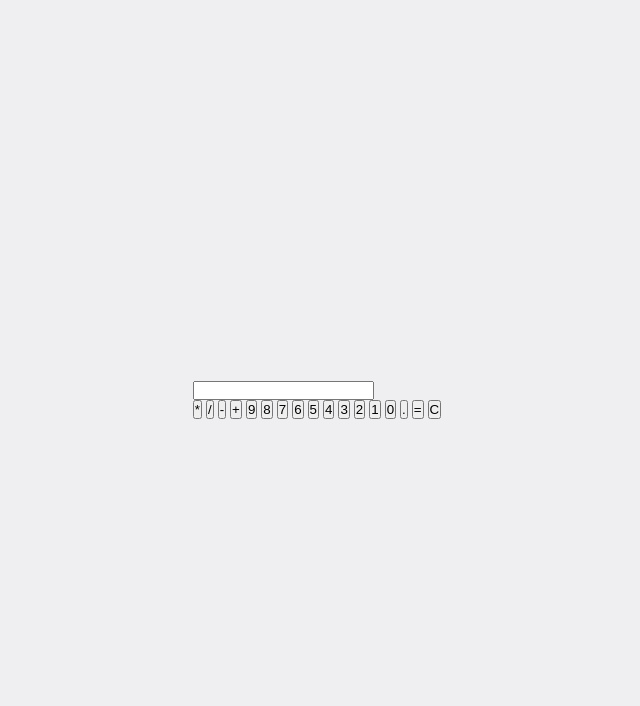
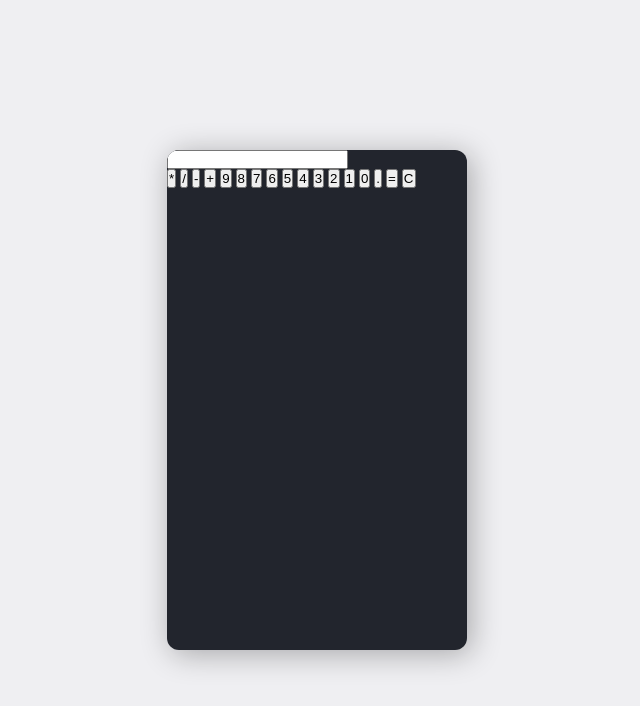
Before and after one commit to Alpha19i/calculadoraSimples, a plain HTML site: page index.html in a window 1280 px wide. Shown: the whole page, without its empty margins (323-963 px from the left). Drawn offline with Linux system fonts and the light colour scheme.

Commit message:
calculator adjusted form

```diff
--- a/styles.css
+++ b/styles.css
@@ -11,3 +11,12 @@ body{
     justify-content: center;
     align-items: center;
 }
+
+.calculator {
+    width: 300px;
+    height: 500px;
+    box-shadow: 4px 4px 30px rgba(0, 0, 0, 0.3);
+    border-radius: 12px;
+    background: #22252D;
+    overflow: hidden;
+}
```
